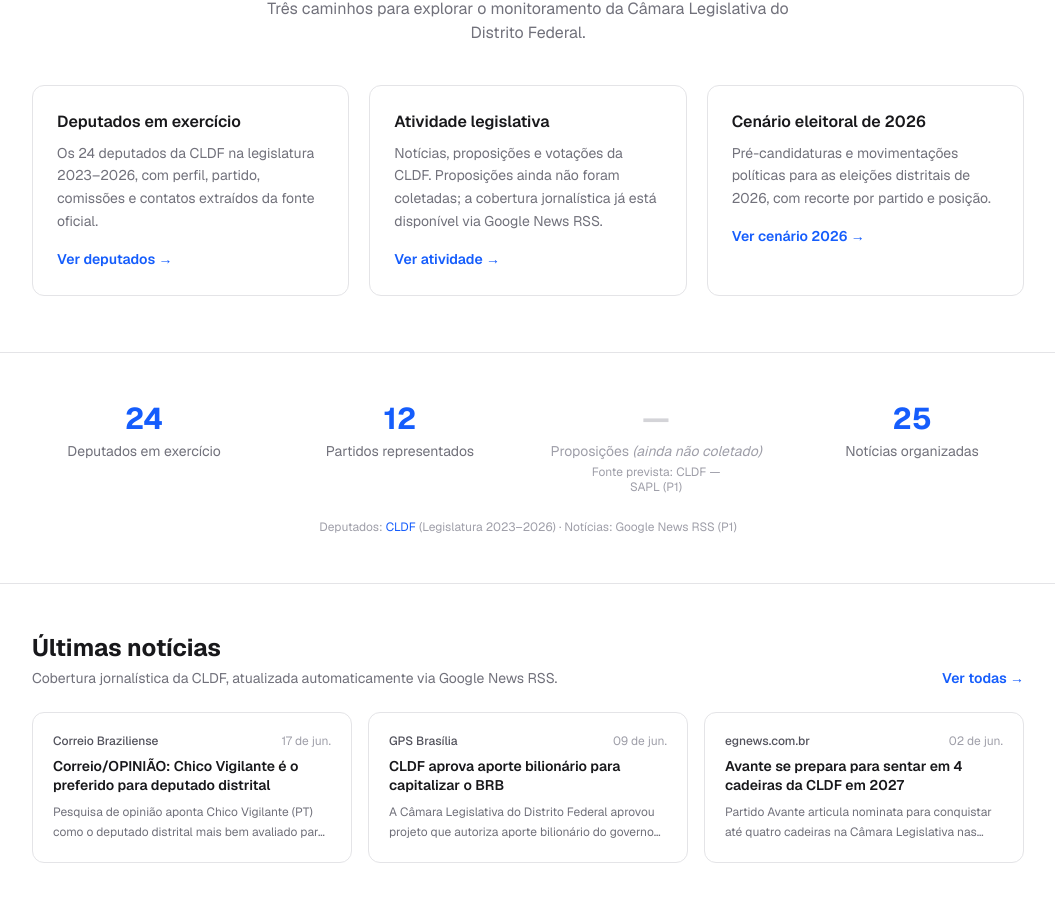
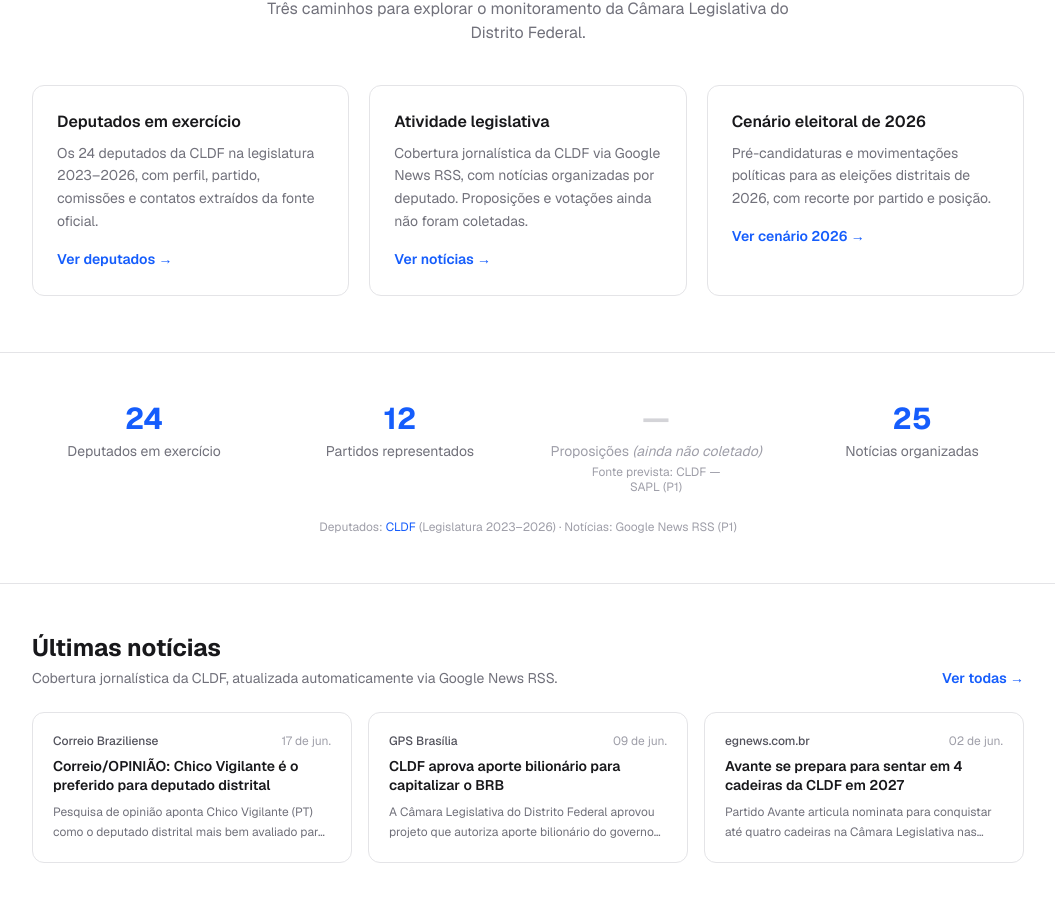
Before and after one commit to gustavomelofr/deputados-distritais-df-2026, a Next.js app: page / in a window 1280 px wide. Shown: the part 813-1715 px from the top of the page, without its empty margins (112-1167 px from the left). Built offline with nearby package versions, Linux system fonts and the light colour scheme.

Commit message:
feat(loop): atualização aprovada 2026-07-24T20-56-35-017Z (#17)
Co-authored-by: Agente Contínuo <agente@deputadosdistritais.dev>

```diff
--- a/src/app/page.tsx
+++ b/src/app/page.tsx
@@ -79,12 +79,12 @@ export default function Home() {
                 Atividade legislativa
               </h3>
               <p className="mt-2 text-sm text-zinc-500 leading-relaxed">
-                Notícias, proposições e votações da CLDF. Proposições ainda
-                não foram coletadas; a cobertura jornalística já está
-                disponível via Google News RSS.
+                Cobertura jornalística da CLDF via Google News RSS, com
+                notícias organizadas por deputado. Proposições e votações
+                ainda não foram coletadas.
               </p>
               <span className="mt-4 inline-flex items-center text-sm font-semibold text-blue-600 group-hover:text-blue-500 transition">
-                Ver atividade →
+                Ver notícias →
               </span>
             </Link>
             <Link
```
Also changed, not shown: 1 other file (tests, documents, lock files or other folders).
